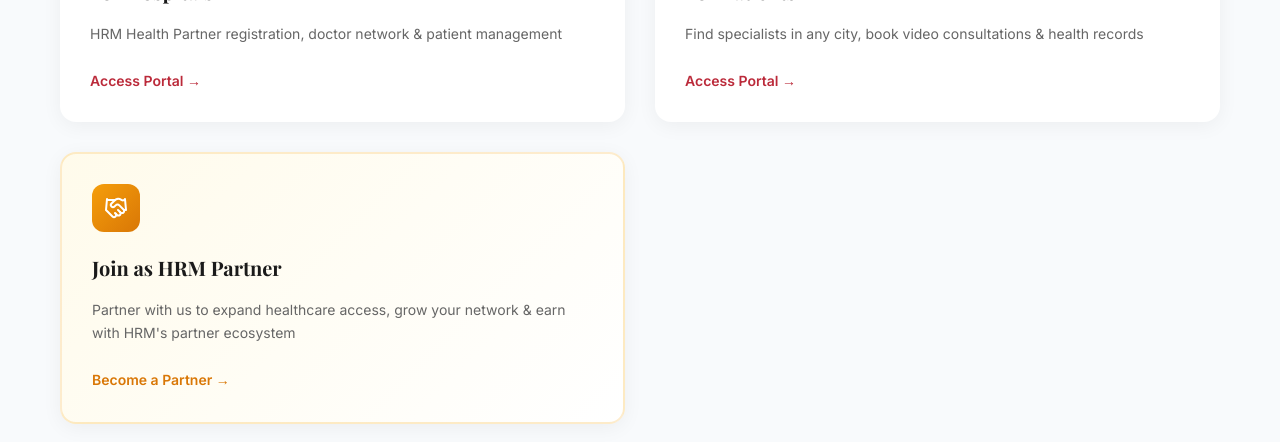
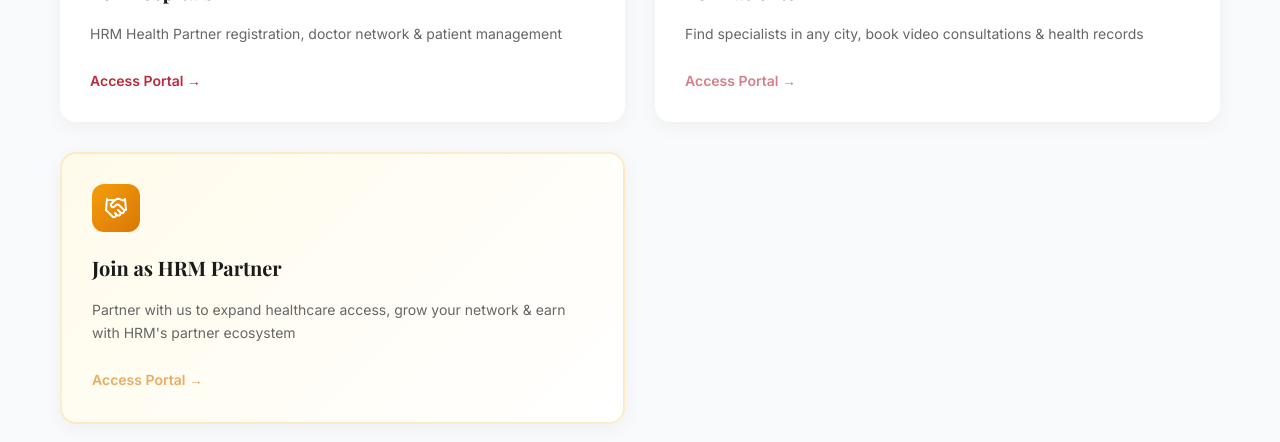
Before and after one commit to karanudani3011/HRM-, a React (Vite) app: page /services in a window 1280 px wide. Shown: the part 819-1261 px from the top of the page. Built offline with nearby package versions, Linux system fonts and the light colour scheme; no server answers; the database is empty; sample sign-in values are in the browser's storage.

Commit message:
join hrm as partner and for patient

```diff
--- a/src/App.jsx
+++ b/src/App.jsx
@@ -58,7 +58,7 @@
           <Route path="/portal/doctor/register" element={<DoctorRegistration />} />
           <Route path="/portal/hospital/register" element={<HospitalRegistration />} />
           <Route path="/portal/hr/register" element={<HRRegistration />} />
-          <Route path="/portal/hrm-partner/register" element={<PartnerRegistration />} />
+          <Route path="/portal/hrm-partner/register" element={<Navigate to="/" replace />} />
           <Route path="/portal/linkedin-callback" element={<LinkedInCallback />} />
           <Route
             path="/"
--- a/src/components/ServicePortals.jsx
+++ b/src/components/ServicePortals.jsx
@@ -50,7 +50,7 @@
             </div>
             <h3>For Patients</h3>
             <p>Find specialists in any city, book video consultations & health records</p>
-            <Link to="/portal/patient" className="access-link">Access Portal &rarr;</Link>
+            <span className="access-link" style={{ opacity: 0.6, cursor: 'not-allowed' }}>Access Portal &rarr;</span>
           </div>
 
           {/* Card 5 */}
@@ -60,7 +60,7 @@
             </div>
             <h3>Join as HRM Partner</h3>
             <p>Partner with us to expand healthcare access, grow your network & earn with HRM's partner ecosystem</p>
-            <Link to="/portal/hrm-partner/register" className="access-link partner-link">Become a Partner &rarr;</Link>
+            <span className="access-link partner-link" style={{ opacity: 0.6, cursor: 'not-allowed' }}>Access Portal &rarr;</span>
           </div>
         </div>
 
```
